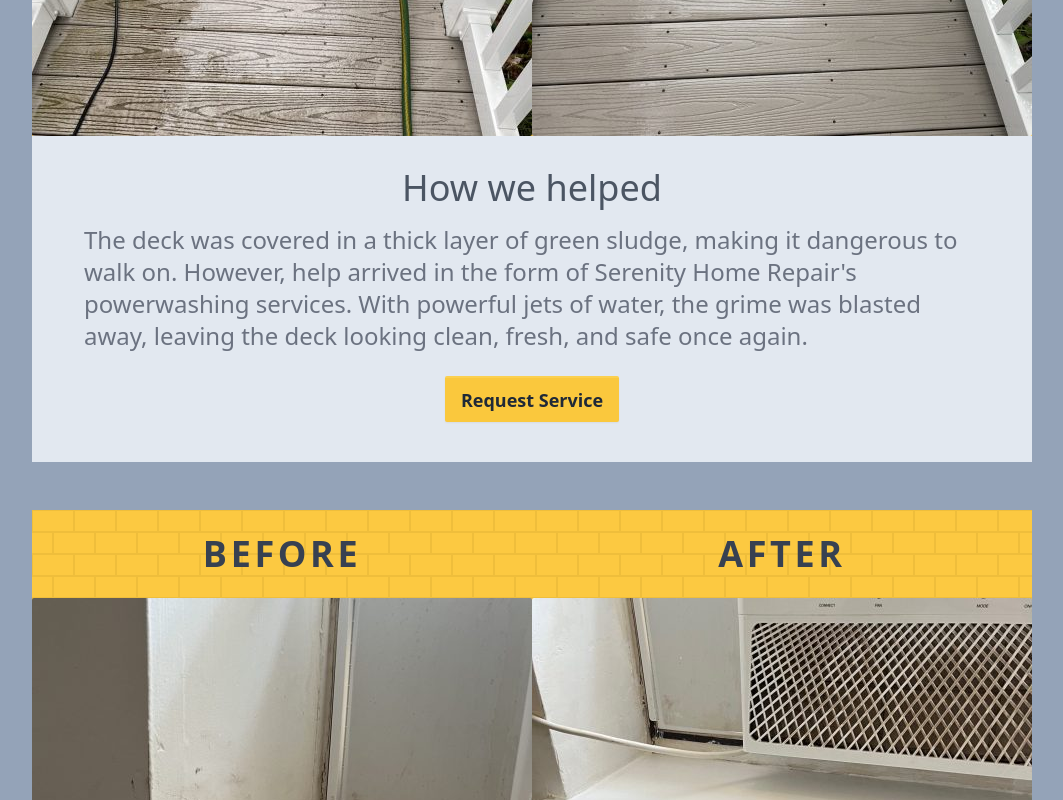
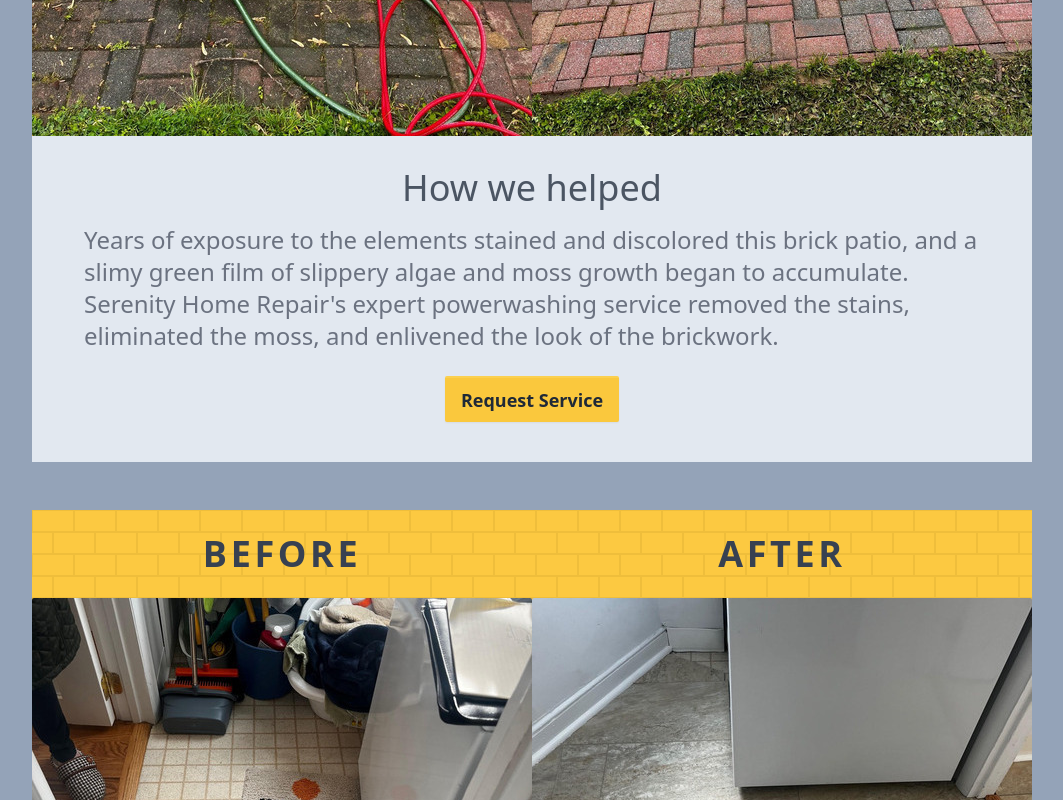
Before and after one commit to jeklnd/serenity, a Next.js app: page /work in a window 1280 px wide. Shown: the part 840-1640 px from the top of the page, without its empty margins (108-1171 px from the left). Built offline with nearby package versions, Linux system fonts and the light colour scheme.

Commit message:
add 2 before & afters

```diff
--- a/src/components/BeforeAfterSlider/data.js
+++ b/src/components/BeforeAfterSlider/data.js
@@ -1,3 +1,5 @@
+// All images must be 500 x 500 pixels
+
 import stepsBefore from "public/assets/beforeAndAfterImages/Scott_front-steps_before-scaled-puiwtl5x485xvvnuvcawkc94sqrojuowugszv3n894.jpg";
 import stepsAfter from "public/assets/beforeAndAfterImages/Scott_front-steps_after-scaled-puiwtdn7ljvnazys391w0e5g1nsqu9v25fl40vydmw.jpg";
 import sillBefore from "public/assets/beforeAndAfterImages/rotting-window-sill_before_2-scaled-puiwrphjg5lanye5uj1rktby10195n88l5u1b6fkp4.jpg";
@@ -6,30 +8,46 @@ import doorBefore from "public/assets/beforeAndAfterImages/Scott_screen-door-reb
 import doorAfter from "public/assets/beforeAndAfterImages/Scott_screen-door-rebuild_after-puiwpzg6x38ddow9ws8e08zitkj11mdycmrzmwzk3s.jpg";
 import houseBefore from "public/assets/beforeAndAfterImages/Rear-of-house_before-rotated-puiwq53823g3bco2zuo5f7kadvr8bt0cdeowikr72g.jpg";
 import houseAfter from "public/assets/beforeAndAfterImages/Rear-of-house_after-scaled-puiws985focbfrlhn9kxj6cmi3bynaelnvj8dzmb2g.jpg";
+import powerwashBefore from "public/assets/beforeAndAfterImages/powerwash_before.jpg";
+import powerwashAfter from "public/assets/beforeAndAfterImages/powerwash_after.jpg";
+import laundryBefore from "public/assets/beforeAndAfterImages/laundry_before.jpg";
+import laundryAfter from "public/assets/beforeAndAfterImages/laundry_after.jpg";
 
 export const couples = [
+    {
+        before: powerwashBefore,
+        after: powerwashAfter,
+        description:
+            "Years of exposure to the elements stained and discolored this brick patio, and a slimy green film of slippery algae and moss growth began to accumulate. Serenity Home Repair's expert powerwashing service removed the stains, eliminated the moss, and enlivened the look of the brickwork.",
+    },
+    {
+        before: laundryBefore,
+        after: laundryAfter,
+        description:
+            "The laundry room floor was ready for an affordable, visually-appealing upgrade. Serenity Home Repair's professional laminate flooring installation service enhanced the flooring's look and feel with durable, low-maintenance materials.",
+    },
     {
         before: stepsBefore,
         after: stepsAfter,
         description:
-            "The deck was covered in a thick layer of green sludge, making it dangerous to walk on. However, help arrived in the form of Serenity Home Repair's powerwashing services. With powerful jets of water, the grime was blasted away, leaving the deck looking clean, fresh, and safe once again.",
+            "The deck was covered in a thick layer of green sludge, making it dangerous to walk on. However, help arrived in the form of Serenity Home Repair's power washing services. With powerful jets of water, the grime was blasted away, leaving the deck looking clean, fresh, and safe once again.",
     },
     {
         before: sillBefore,
         after: sillAfter,
         description:
-            "The window sill had been neglected for years, causing it to rot and lose its paint. But with the arrival of Serenity Home Repairs, the damaged area was soon patched up and given a fresh coat of paint. Now the window sill looked as good as new, adding to the beauty of the home.",
+            "The window sill had been neglected for years, causing it to rot and lose its paint. But with the arrival of Serenity Home Repair, the damaged area was soon patched up and given a fresh coat of paint. Now the window sill looked as good as new, adding to the beauty of the home.",
     },
     {
         before: doorBefore,
         after: doorAfter,
         description:
-            "The door of the old house had seen better days, with mold growing on it and rusty hinges creaking with every movement. However, with a few simple repairs, the door was given a new lease of life. The hinges were replaced, the mold was scrubbed away, and a fresh coat of paint was applied, leaving the door looking as good as new.",
+            "The door of the old house had seen better days, with mold growing on it and rusty hinges creaking with every movement. However, with a few simple repairs, the door was given a new lease on life. The hinges were replaced, the mold was scrubbed away, and a fresh coat of paint was applied, leaving the door looking as good as new.",
     },
     {
         before: houseBefore,
         after: houseAfter,
         description:
-            "The fence beneath the house had broken segments, peeling paint, and significant portions missing. Serenity Home Repair came to the rescue, replacing the missing segments and repainting the fence to make it look as good as new. ",
+            "The fence beneath the house had broken segments, peeling paint, and significant portions missing. Serenity Home Repair came to the rescue, replacing the missing segments and repainting the fence with several coats of long-lasting paint.",
     },
 ];
```
